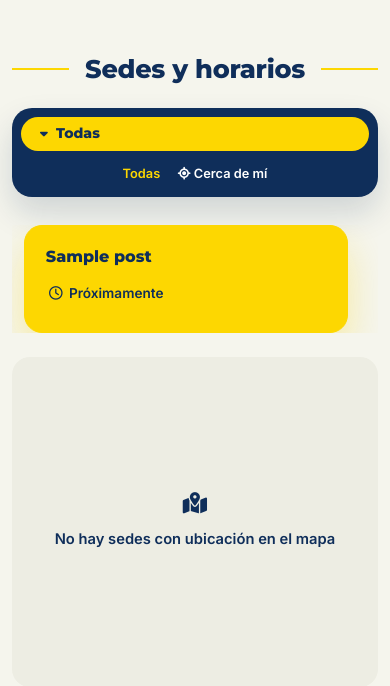
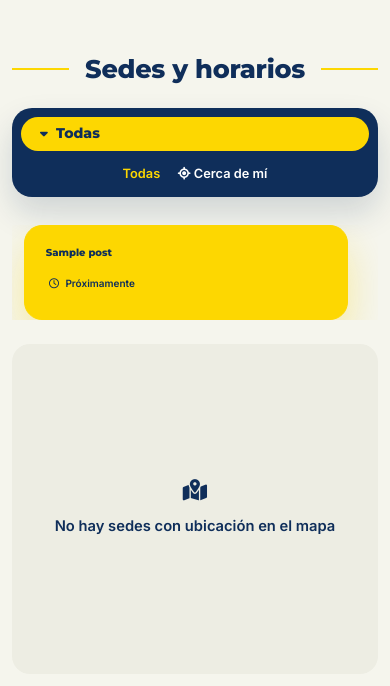
Before and after one commit to jaime070791/Citacomparendo.com, a WordPress theme: template front-page.php in a window 390 px wide. Shown: the part 1566-2252 px from the top of the page. Run offline with PHP 8.4 and a stand-in for WordPress, Linux system fonts and the light colour scheme; the site name, menu and one post (Sample post) are stand-ins, and other content is empty; some libraries are stand-ins or nearby versions.

Commit message:
feat(sedes): botón "Ver en mapa" y tipografía de cards a 10px
- Cards de sedes: agrega el botón secundario "Ver en mapa" (Bootstrap .btn
  con skin navy) que activa la card y acerca el mapa a la sede (zoom 15 +
  popup del pin).
- En móvil/tablet desplaza el mapa a la vista al pulsarlo.
- Mantiene "Agendar" como primario; el secundario solo se imprime si la
  sede tiene coordenadas.
- Fija a 10px todo el texto de las cards de #sedes-lista (Bootstrap no
  tiene utilidad de 10px).

```diff
--- a/assets/js/main.js
+++ b/assets/js/main.js
@@ -121,6 +121,29 @@
                 }
                 activarCard(card, true);
             });
+
+            var botonMapa = card.querySelector('.sede-mapa');
+            if (botonMapa) {
+                botonMapa.addEventListener('click', function (event) {
+                    event.preventDefault();
+                    event.stopPropagation();
+                    activarCard(card, true);
+
+                    var mapaEl = document.getElementById('mapa-sedes');
+                    if (!mapaEl) {
+                        return;
+                    }
+
+                    // En móvil/tablet el mapa queda debajo: se lleva a la vista.
+                    var rect = mapaEl.getBoundingClientRect();
+                    if (rect.top < 0 || rect.bottom > window.innerHeight) {
+                        mapaEl.scrollIntoView({
+                            behavior: reduceMotion ? 'auto' : 'smooth',
+                            block: 'center'
+                        });
+                    }
+                });
+            }
         });
 
         // La card destacada del HTML (o la primera) arranca como activa.
--- a/style.css
+++ b/style.css
@@ -1265,6 +1265,20 @@ button.testimonial-card__icon {
     box-shadow: 0 20px 38px rgba(253, 215, 1, .32);
 }
 
+/* Bootstrap no tiene utilidad de 10px: tamaño fijo del texto de las cards. */
+#sedes-lista .sede-card,
+#sedes-lista .sede-card__name,
+#sedes-lista .sede-card__activar,
+#sedes-lista .sede-card__meta,
+#sedes-lista .sede-card__lugar,
+#sedes-lista .sede-card__lugar i,
+#sedes-lista .sede-card__no-disponible,
+#sedes-lista .sede-card__dist,
+#sedes-lista .sede-card .sede-card__btn,
+#sedes-lista .sede-card .sede-card__btn-secundario {
+    font-size: 10px;
+}
+
 .sede-card__activar {
     touch-action: manipulation;
     display: inline;
--- a/template-parts/sedes.php
+++ b/template-parts/sedes.php
@@ -311,25 +311,34 @@ $titulo_sedes = cita_field('sedes_titulo', 'Sedes y horarios');
 
                                 <span class="sede-card__dist" hidden></span>
 
+                                <div class="sede-card__acciones d-flex flex-wrap align-items-center gap-2 mt-auto">
                                     <?php if ($puede_agendar) : ?>
                                         <button type="button"
-                                        class="btn sede-card__btn sede-agendar mt-auto align-self-start"
+                                            class="btn sede-card__btn sede-agendar"
                                             sede="<?php echo esc_attr($sede_crm); ?>"
                                             data-bs-toggle="modal"
                                             data-bs-target="<?php echo esc_attr($modal_destino); ?>">
                                             <?php esc_html_e('Agendar', 'cita-comparendo'); ?>
                                         </button>
                                     <?php elseif (! empty($sede['activa'])) : ?>
-                                    <span class="sede-card__no-disponible mt-auto align-self-start">
+                                        <span class="sede-card__no-disponible">
                                             <i class="fa-regular fa-clock" aria-hidden="true"></i>
                                             <?php esc_html_e('Próximamente', 'cita-comparendo'); ?>
                                         </span>
                                     <?php else : ?>
-                                    <span class="sede-card__no-disponible mt-auto align-self-start">
+                                        <span class="sede-card__no-disponible">
                                             <i class="fa-regular fa-clock" aria-hidden="true"></i>
                                             <?php esc_html_e('No disponible', 'cita-comparendo'); ?>
                                         </span>
                                     <?php endif; ?>
+
+                                    <?php if ($tiene_ubicacion) : ?>
+                                        <button type="button" class="btn sede-card__btn-secundario sede-mapa">
+                                            <i class="fa-solid fa-map-location-dot me-1" aria-hidden="true"></i>
+                                            <?php esc_html_e('Ver en mapa', 'cita-comparendo'); ?>
+                                        </button>
+                                    <?php endif; ?>
+                                </div>
                             </article>
                         </div>
                     <?php endforeach; ?>
```
Also changed, not shown: other parts of style.css (+35 -0 lines). Lines whose indentation alone changed are shown as unchanged.
